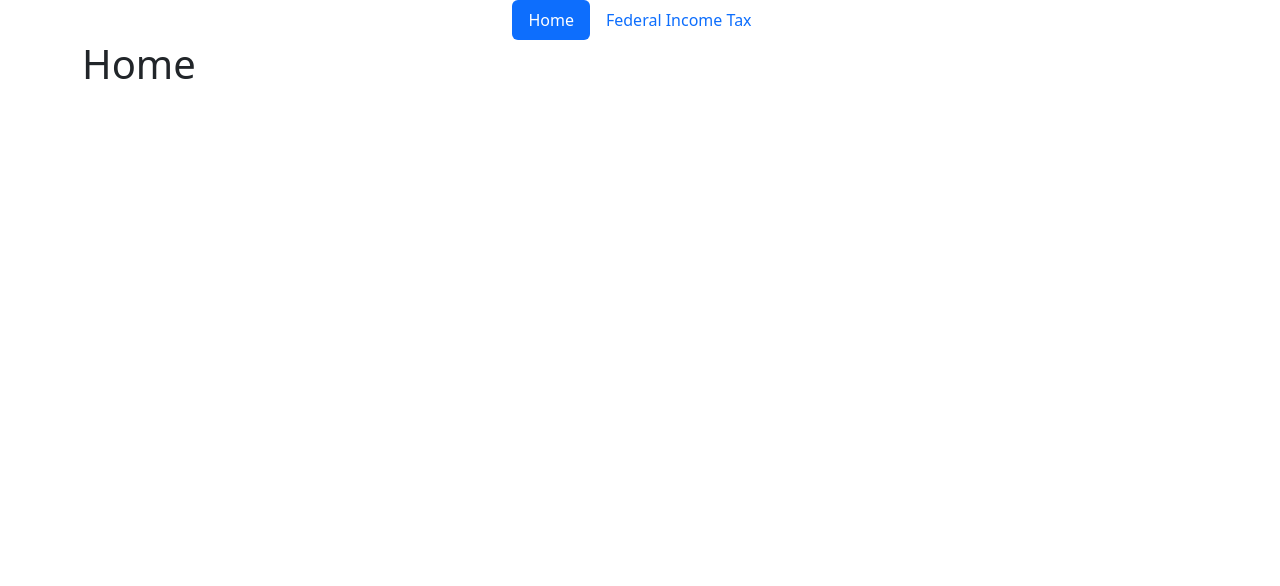
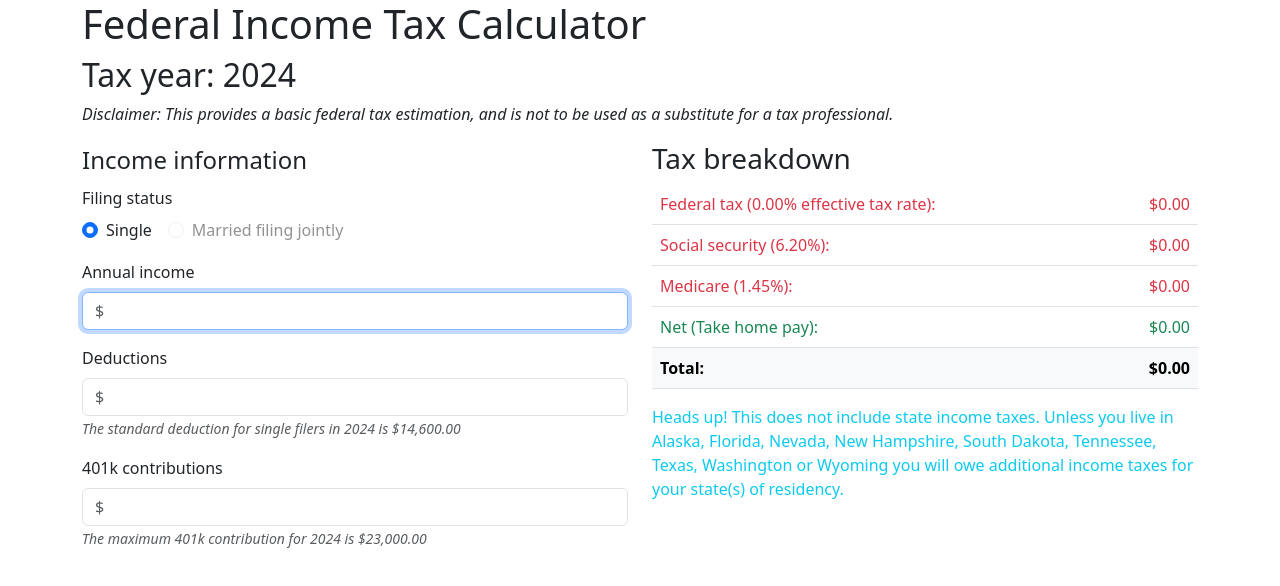
Before and after one commit to walston/tax-calculator, a React (Vite) app: page / in a window 1280 px wide. Shown: the top 586 px of the page. Built offline with nearby package versions, Linux system fonts and the light colour scheme.

Commit message:
make single page

```diff
--- a/src/App.tsx
+++ b/src/App.tsx
@@ -1,7 +1,6 @@
 import { BrowserRouter, Routes, Route } from 'react-router-dom'
 import Layout from './Layout'
 import IncomeTaxFederal from './pages/calculators/IncomeTaxFederal'
-import Index from './pages/Index'
 import NoPage from './pages/404'
 
 const App = () => {
@@ -9,8 +8,7 @@ const App = () => {
     <BrowserRouter>
       <Routes>
         <Route path="/" element={<Layout/>}>
-          <Route index element={<Index/>}/>
-          <Route path="federal-income-tax-calculator" element={<IncomeTaxFederal/>}/>
+          <Route index element={<IncomeTaxFederal/>}/>
           <Route path="*" element={<NoPage/>}/>
         </Route>
       </Routes>
--- a/src/Layout.tsx
+++ b/src/Layout.tsx
@@ -1,30 +1,9 @@
-import {Outlet, NavLink} from 'react-router-dom'
+import {Outlet} from 'react-router-dom'
 
 const Layout = () => {
   return (
     <>
       <div className="container">
-        <nav>
-          <ul className="nav nav-pills justify-content-center">
-            <li className="nav-item">
-              <NavLink
-                to="/"
-                className={({ isActive }) => (isActive ? "active" : "") + " nav-link"}
-              >
-                Home
-              </NavLink>
-
-            </li>
-            <li className="nav-item">
-              <NavLink
-                to="/federal-income-tax-calculator"
-                className={({ isActive }) => (isActive ? "active" : "") + " nav-link"}
-              >
-                Federal Income Tax
-              </NavLink>
-            </li>
-          </ul>
-        </nav>
         <Outlet/>
       </div>
     </>
```
Also changed, not shown: src/pages/Index.tsx (+0 -21 lines).
